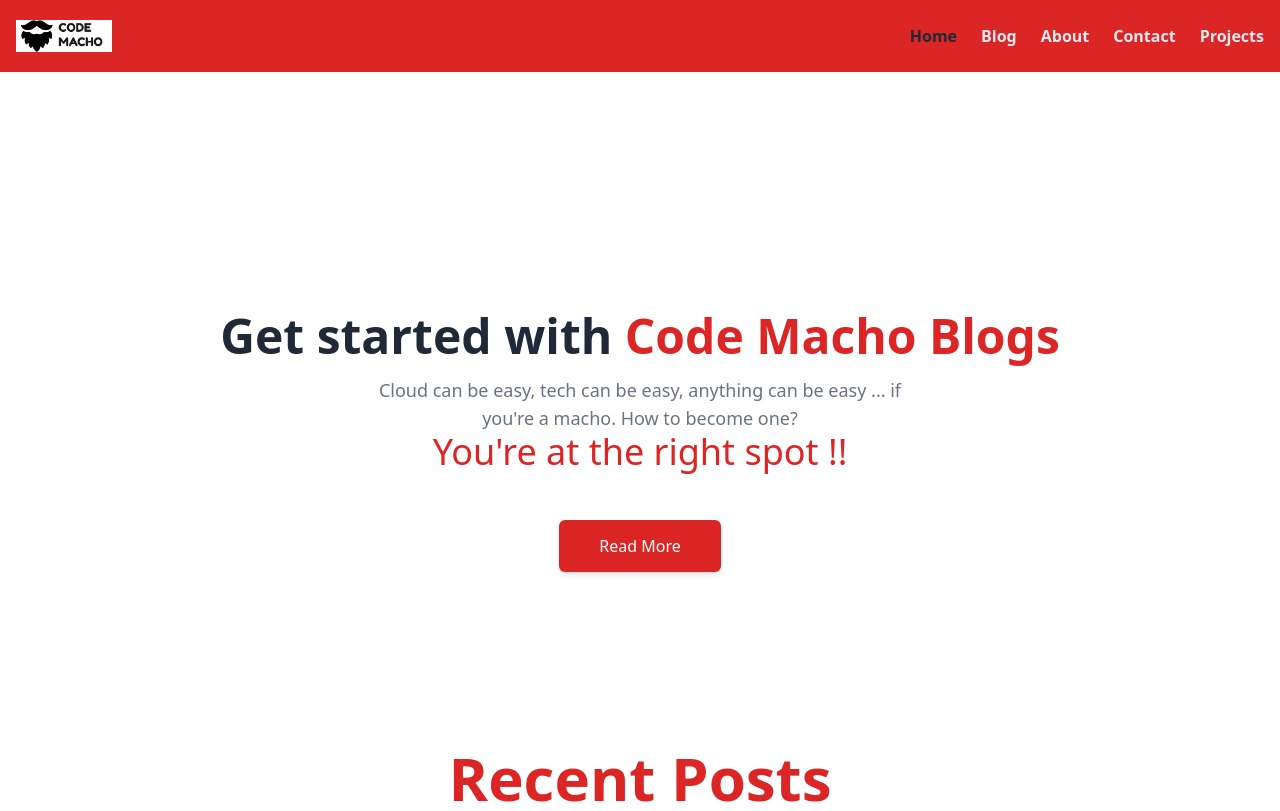
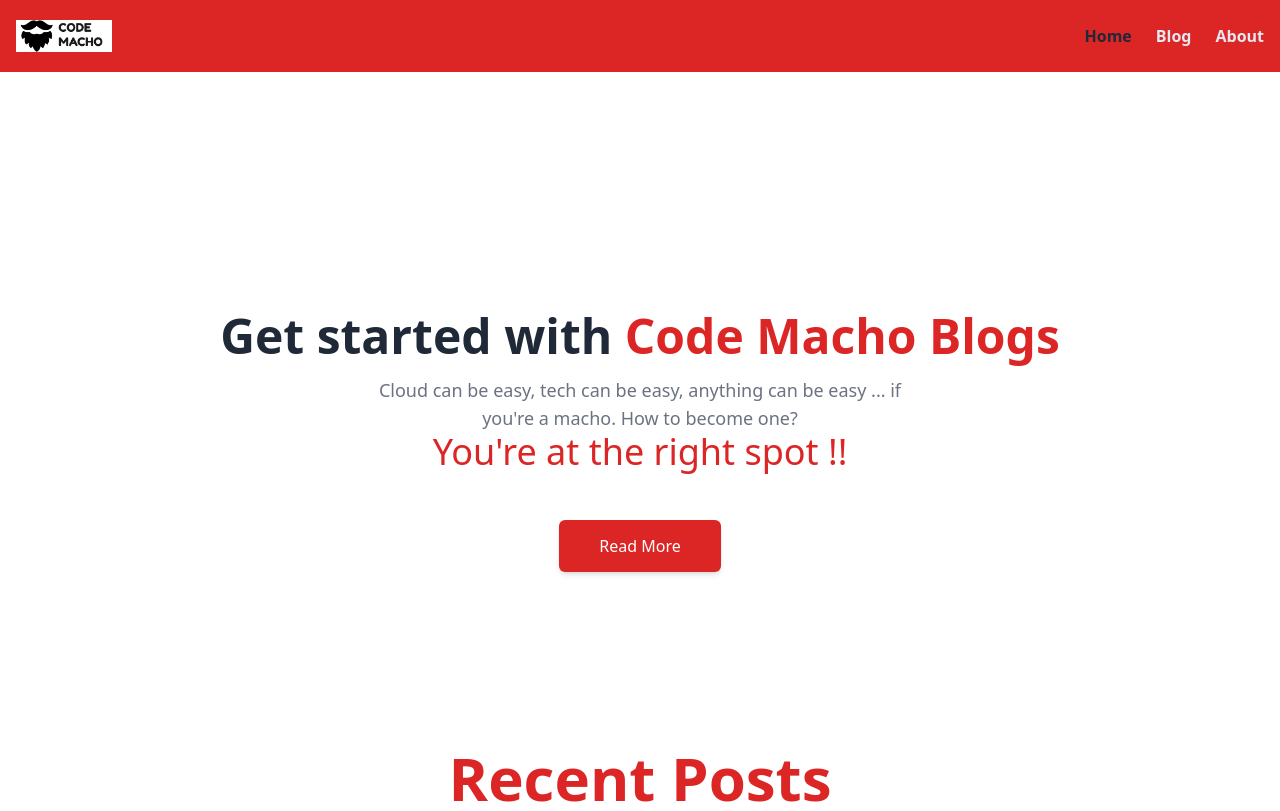
Before and after one commit to meyuviofficial/CodeMacho-v6, a Gatsby site: page / in a window 1280 px wide. Shown: the top 811 px of the page. Built offline with nearby package versions, Linux system fonts and the light colour scheme; Gatsby itself is replaced by a stand-in of ours.

Commit message:
minor bug fixes

```diff
--- a/src/components/header.js
+++ b/src/components/header.js
@@ -11,8 +11,6 @@
     { title: "Home", path: "/" },
     { title: "Blog", path: "/blog" },
     { title: "About", path: "/about" },
-    { title: "Contact", path: "javascript:void(0)" },
-    { title: "Projects", path: "javascript:void(0)" },
   ];
   return (
     <nav className="bg-red-600 w-full border-b md:border-0 md:static">
--- a/src/pages/index.js
+++ b/src/pages/index.js
@@ -4,18 +4,11 @@
 import { graphql } from "gatsby";
 import Seo from "../components/seo";
 import { Link } from "gatsby";
+import { StaticImage } from "gatsby-plugin-image";
 
 export const Head = () => <Seo title="CodeMacho Blogs | Home page" />;
 
 export default ({ data }) => {
-  const navigation = [
-    { title: "Home", path: "javascript:void(0)" },
-    { title: "Blog", path: "javascript:void(0)" },
-    { title: "About", path: "javascript:void(0)" },
-    { title: "Contact", path: "javascript:void(0)" },
-    { title: "Projects", path: "javascript:void(0)" },
-  ];
-
   return (
     // <!DOCTYPE html>
     <html>
```
